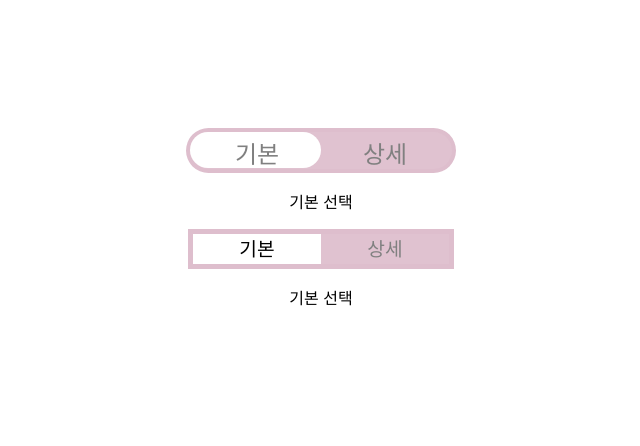
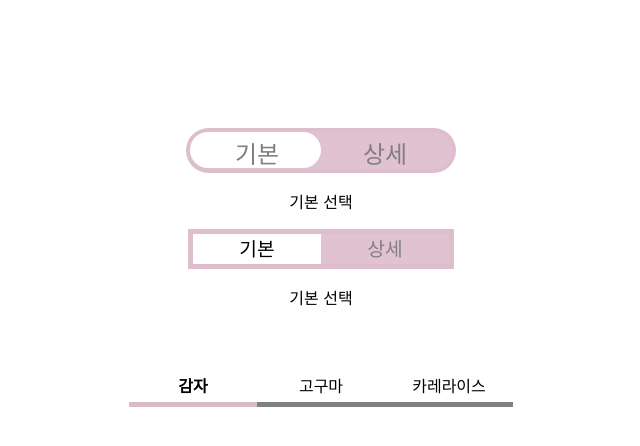
Before and after one commit to allie1125/wanted_pre_onboarding, a React (Create React App) app in the folder wanted_pre_onboarding/: page / in a window 1280 px wide. Shown: the top 446 px of the page, without its empty margins (319-959 px from the left). Built offline with nearby package versions, Linux system fonts and the light colour scheme.

Commit message:
[ADD] Tab 구현

```diff
--- a/wanted_pre_onboarding/src/App.js
+++ b/wanted_pre_onboarding/src/App.js
@@ -1,12 +1,14 @@
 import "./App.css";
 import Toggle from "./components/Toggle";
 import Toggle2 from "./components/Toggle2";
+import Tab from "./components/Tab";
 
 function App() {
   return (
     <div className="App">
       <Toggle />
       <Toggle2 />
+      <Tab />
     </div>
   );
 }
--- /dev/null
+++ b/wanted_pre_onboarding/src/components/Tab.js
@@ -0,0 +1,31 @@
+import React, { useState } from "react";
+import "../style.scss";
+
+const Tab = () => {
+  const tabMenu = [
+    { idx: 0, tabName: "potato", kor: "감자" },
+    { idx: 1, tabName: "sweet_potato", kor: "고구마" },
+    { idx: 2, tabName: "curry_rice", kor: "카레라이스" },
+  ];
+  const [activeTab, setActiveTab] = useState("potato");
+  const changeTabMenu = (tabName) => {
+    setActiveTab(tabName);
+  };
+
+  return (
+    <div className="tab_box">
+      <div className="tabs">
+        {tabMenu.map(({ idx, tabName, kor }) => (
+          <div key={idx} className={`tab_text ${tabName === activeTab ? "bold" : ""}`} onClick={() => changeTabMenu(tabName)}>
+            {kor}
+          </div>
+        ))}
+      </div>
+      <div className="bottom_bar">
+        <div className={`inner_bar ${activeTab}`}></div>
+      </div>
+    </div>
+  );
+};
+
+export default Tab;
--- a/wanted_pre_onboarding/src/style.scss
+++ b/wanted_pre_onboarding/src/style.scss
@@ -79,3 +79,44 @@ $theme_color: rgba(222, 190, 205, 0.934);
     color: gray;
   }
 }
+
+.tab_box {
+  padding: 3rem 0;
+  .tabs {
+    width: 30%;
+    margin: 0 auto;
+    display: flex;
+    justify-content: space-between;
+    div {
+      flex: 1;
+      cursor: pointer;
+      width: 33.3%;
+    }
+    .bold {
+      font-weight: bold;
+    }
+  }
+  .bottom_bar {
+    width: 30%;
+    margin: 0 auto;
+    border-bottom: 5px solid gray;
+
+    .inner_bar {
+      width: 33.3%;
+      border-bottom: 5px solid $theme_color;
+      position: relative;
+      transition: all 0.5s;
+      left: 0;
+      top: 5px;
+    }
+    .potato {
+      left: 0%;
+    }
+    .sweet_potato {
+      left: 33.33%;
+    }
+    .curry_rice {
+      left: 66.66%;
+    }
+  }
+}
```
